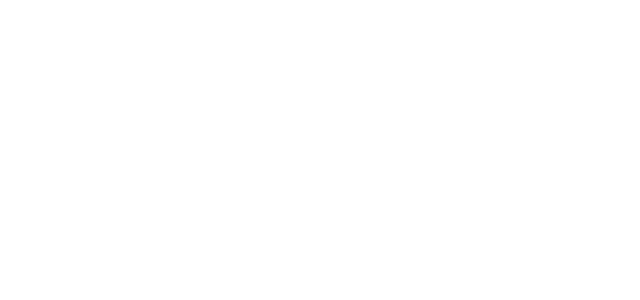
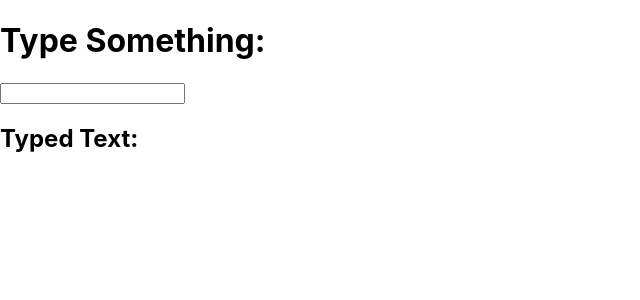
Before and after one commit to UDAYVEERUS/Todo_App, a React (Create React App) app: page /showingtext in a window 1280 px wide. Before the commit this address had no page. Shown: the top 300 px of the page, without its empty margins (0-640 px from the left). Built offline with nearby package versions, Linux system fonts and the light colour scheme.

Commit message:
created whatever we write inside the input that will display on the screen

```diff
--- a/src/App.js
+++ b/src/App.js
@@ -4,6 +4,7 @@
 import TodoApp from './components/Todo_app';
 import NumberGenerator from './components/Generate_number';
 import Arrayofobject from './components/ArrayOfObject';
+import ShowingText from './components/showingtext';
 function App() {
   return (
     <>
@@ -12,6 +13,7 @@
         <Route path='/todo' element={<TodoApp />} />
         <Route path='/number' element={<NumberGenerator />} />
         <Route path='/arrayofobject' element={<Arrayofobject />} />
+        <Route path='/showingtext' element={<ShowingText />} />
         </Routes>
       </Router>
     </>
--- /dev/null
+++ b/src/components/showingtext.js
@@ -0,0 +1,19 @@
+import React, { useState } from 'react';
+
+function ShowingText() {
+  const [text, setText] = useState('');
+
+  const handleChange = (event) => {
+    setText(event.target.value);
+  };
+
+  return (
+    <div>
+      <h1>Type Something:</h1>
+      <input type="text" value={text} onChange={handleChange} />
+      <h2>Typed Text: {text}</h2>
+    </div>
+  );
+}
+
+export default ShowingText;
```
